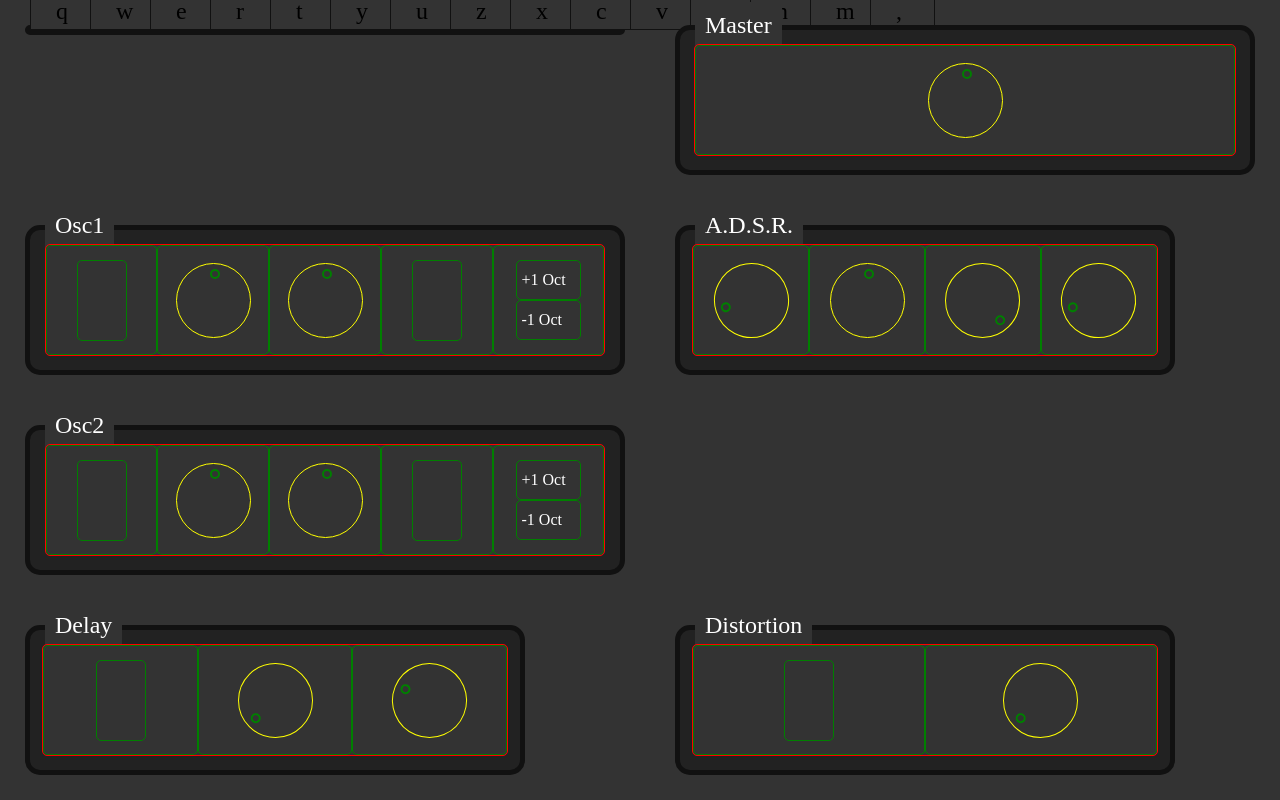
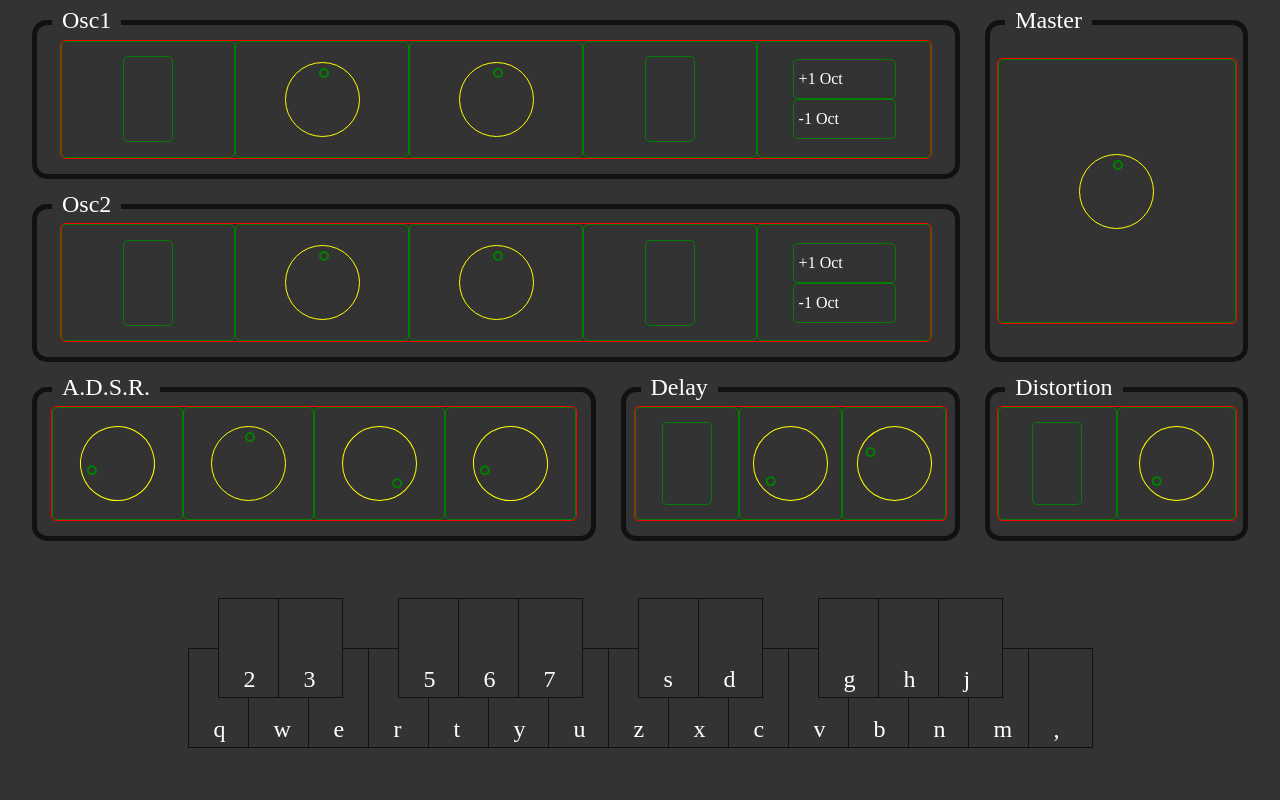
Before and after one commit to Yafarrodrigo/vanillaJSsynth, a plain HTML site: page index.html in a window 1280 px wide. Drawn offline with Linux system fonts and the light colour scheme.

Commit message:
basic layout hecho

```diff
--- a/Ui.js
+++ b/Ui.js
@@ -37,13 +37,11 @@ export default class Ui{
 
     createBothOscs(){
 
-        const group = newElem({type:"div", id:"osc-group"})
         const osc1 = this.createOscUI(1)
         const osc2 = this.createOscUI(2)
 
-        group.append(osc1,osc2)
-
-        document.body.append(group)
+        document.getElementById('osc1Slot').append(osc1)
+        document.getElementById('osc2Slot').append(osc2)
     }
 
     createMasterControls(){
@@ -66,7 +64,7 @@ export default class Ui{
 
         container.append(knobContainer)
 
-        document.body.append(container)
+        document.getElementById('masterSlot').append(container)
     }
 
     createOscUI(number){
@@ -125,7 +123,7 @@ export default class Ui{
     }
 
     createAdsrUI(){
-        const group = newElem({type:"div", classes:["control-container","adsr"]})
+        const group = newElem({type:"div", classes:["control-container"]})
         const label = newElem({type:"div",classes:["container-label"]})
         label.innerText = "A.D.S.R."
         const container = newElem({type:"div",classes:["knob-container"]})
@@ -170,11 +168,11 @@ export default class Ui{
 
         container.append(knobSpot,knobSpot2,knobSpot3,knobSpot4)
         group.append(container)
-        document.body.append(group)
+        document.getElementById('adsrSlot').append(group)
     }
 
     createDelayUI(){
-        const group = newElem({type:"div", classes:["control-container","adsr"]})
+        const group = newElem({type:"div", classes:["control-container"]})
         const label = newElem({type:"div",classes:["container-label"]})
         label.innerText = "Delay"
         const container = newElem({type:"div",classes:["knob-container"]})
@@ -214,11 +212,11 @@ export default class Ui{
 
         container.append(knobSpot,knobSpot2,knobSpot3)
         group.append(container)
-        document.body.append(group)
+        document.getElementById('delaySlot').append(group)
     }
 
     createDistUI(){
-        const group = newElem({type:"div", classes:["control-container","adsr"]})
+        const group = newElem({type:"div", classes:["control-container"]})
         const label = newElem({type:"div",classes:["container-label"]})
         label.innerText = "Distortion"
         const container = newElem({type:"div",classes:["knob-container"]})
@@ -249,7 +247,7 @@ export default class Ui{
 
         container.append(knobSpot,knobSpot2)
         group.append(container)
-        document.body.append(group)
+        document.getElementById('distSlot').append(group)
     }
 
     createKeyboard(){
@@ -261,7 +259,7 @@ export default class Ui{
         }
 
         const container = document.getElementById('keyboard-container')
-        container.insertBefore(keyboardElem, container.firstChild)
+        container.append(keyboardElem)
     }
 
     press(note){
--- a/index.html
+++ b/index.html
@@ -9,8 +9,14 @@
     <link rel="stylesheet" href="styles.css">
 </head>
 <body>
-    <div id="keyboard-container">
-
+    <div id="mainLayout">
+        <div class="moduleSlot" id="osc1Slot" style="grid-area: osc1;"></div>
+        <div class="moduleSlot" id="osc2Slot" style="grid-area: osc2;"></div>
+        <div class="moduleSlot" id="masterSlot" style="grid-area: master;"></div>
+        <div class="moduleSlot" id="adsrSlot" style="grid-area: adsr;"></div>
+        <div class="moduleSlot" id="delaySlot" style="grid-area: delay;"></div>
+        <div class="moduleSlot" id="distSlot" style="grid-area: dist;"></div>
+        <div class="moduleSlot" id="keyboard-container" style="grid-area: keyboard;"></div>
     </div>
 </body>
 </html>
--- a/styles.css
+++ b/styles.css
@@ -16,10 +16,10 @@ input{
 
 body{
     display: grid;
+    justify-items: center;
+    align-items: center;
     width: 100vw;
     height: 100vh;
-    grid-template-columns: 1fr 1fr;
-    grid-template-rows: 1fr 1fr;
     overflow: hidden;
 }
 
@@ -111,14 +111,14 @@ body{
 
 .control-container{
     position: relative;
-    background-color: #222;
+    background-color: #333;
     border: 5px #111;
     border-style: solid;
     border-radius: 15px;
-    margin: 25px;
     display: grid;
     align-items: center;
     justify-items: center;
+    height: 100%;
 }
 
 .container-label{
@@ -135,171 +135,111 @@ body{
 .osc-group{
     display: flex;
     flex-direction: column;
-}
-
-.osc1, .osc2{
-    width: 600px;
-    height: 150px;
-}
-
-.adsr{
-    width: 500px;
-    height: 150px;
-}
-
-.dist{
-    width: 150px;
-    height: 150px;
-}
-
-.master{
-    width: 250px;
-    height: 150px;
-}
-
-.delay{
-    width: 350px;
-    height: 150px;
-}
-
-#keyboard{
-    position: relative;
-    background-color: #222;
-    border: 5px #111;
-    border-style: solid;
-    border-radius: 15px;
-    margin: 25px;
-    display: grid;
-    align-items: center;
-    justify-items: center;
+    height: 100%;
 }
 
 div[id="key-C4"]{
-    position: absolute;
     left: 0;
     bottom: 0;
 }
 div[id="key-C#4"]{
-    position: absolute;
     left: 30px;
     bottom: 50px;
 }
 div[id="key-D4"]{
-    position: absolute;
     left: 60px;
     bottom: 0;
 }
 div[id="key-D#4"]{
-    position: absolute;
     left: 90px;
     bottom: 50px;
 }
 div[id="key-E4"]{
-    position: absolute;
     left: 120px;
     bottom: 0;
 }
 div[id="key-F4"]{
-    position: absolute;
     left: 180px;
     bottom: 0;
 }
 div[id="key-F#4"]{
-    position: absolute;
     left: 210px;
     bottom: 50px;
 }
 div[id="key-G4"]{
-    position: absolute;
     left: 240px;
     bottom: 0;
 }
 div[id="key-G#4"]{
-    position: absolute;
     left: 270px;
     bottom: 50px;
 }
 div[id="key-A4"]{
-    position: absolute;
     left: 300px;
     bottom: 0;
 }
 div[id="key-A#4"]{
-    position: absolute;
     left: 330px;
     bottom: 50px;
 }
 div[id="key-B4"]{
-    position: absolute;
     left: 360px;
     bottom: 0;
 }
 div[id="key-C5"]{
-    position: absolute;
     left: 420px;
     bottom: 0;
 }
 div[id="key-C#5"]{
-    position: absolute;
     left: 450px;
     bottom: 50px;
 }
 div[id="key-D5"]{
-    position: absolute;
     left: 480px;
     bottom: 0;
 }
 div[id="key-D#5"]{
-    position: absolute;
     left: 510px;
     bottom: 50px;
 }
 div[id="key-E5"]{
-    position: absolute;
     left: 540px;
     bottom: 0;
 }
 div[id="key-F5"]{
-    position: absolute;
     left: 600px;
     bottom: 0;
 }
 div[id="key-F#5"]{
-    position: absolute;
     left: 630px;
     bottom: 50px;
 }
 div[id="key-G5"]{
-    position: absolute;
     left: 660px;
     bottom: 0;
 }
 div[id="key-G#5"]{
-    position: absolute;
     left: 690px;
     bottom: 50px;
 }
 div[id="key-A5"]{
-    position: absolute;
     left: 720px;
     bottom: 0;
 }
 div[id="key-A#5"]{
-    position: absolute;
     left: 750px;
     bottom: 50px;
 }
 div[id="key-B5"]{
-    position: absolute;
     left: 780px;
     bottom: 0;
 }
 div[id="key-C6"]{
-    position: absolute;
     left: 840px;
     bottom: 0;
 }
 .key{
+    position: absolute;
     background-color: #333;
     border: 1px solid #111;
     width: 65px;
@@ -308,6 +248,7 @@ div[id="key-C6"]{
     font-size: 1.5rem;
     transition: 200ms;
     line-height: 110px;
+    color: white;
 }
 .sharp{
     z-index: 9999;
@@ -316,3 +257,34 @@ div[id="key-C6"]{
     background-color: chartreuse;
     color: black;
 }
+
+#keyboard{
+    position: relative;
+    width: 905px;
+    height: 150px;
+}
+
+#keyboard-container{
+    display: grid;
+    align-content: center;
+    justify-content: center;
+}
+
+.moduleSlot{
+    width: 100%;
+    height: 100%;
+    padding: 0;
+    margin: 0;
+}
+
+#mainLayout{
+    width: 95vw;
+    height: 95vh;
+    border-radius: 15px;
+    display: grid;
+    gap: 25px;
+    grid-template-areas: "osc1 osc1 osc1 master"
+                         "osc2 osc2 osc2 master"
+                         "adsr adsr delay dist"
+                         "keyboard keyboard keyboard keyboard";
+}
```
